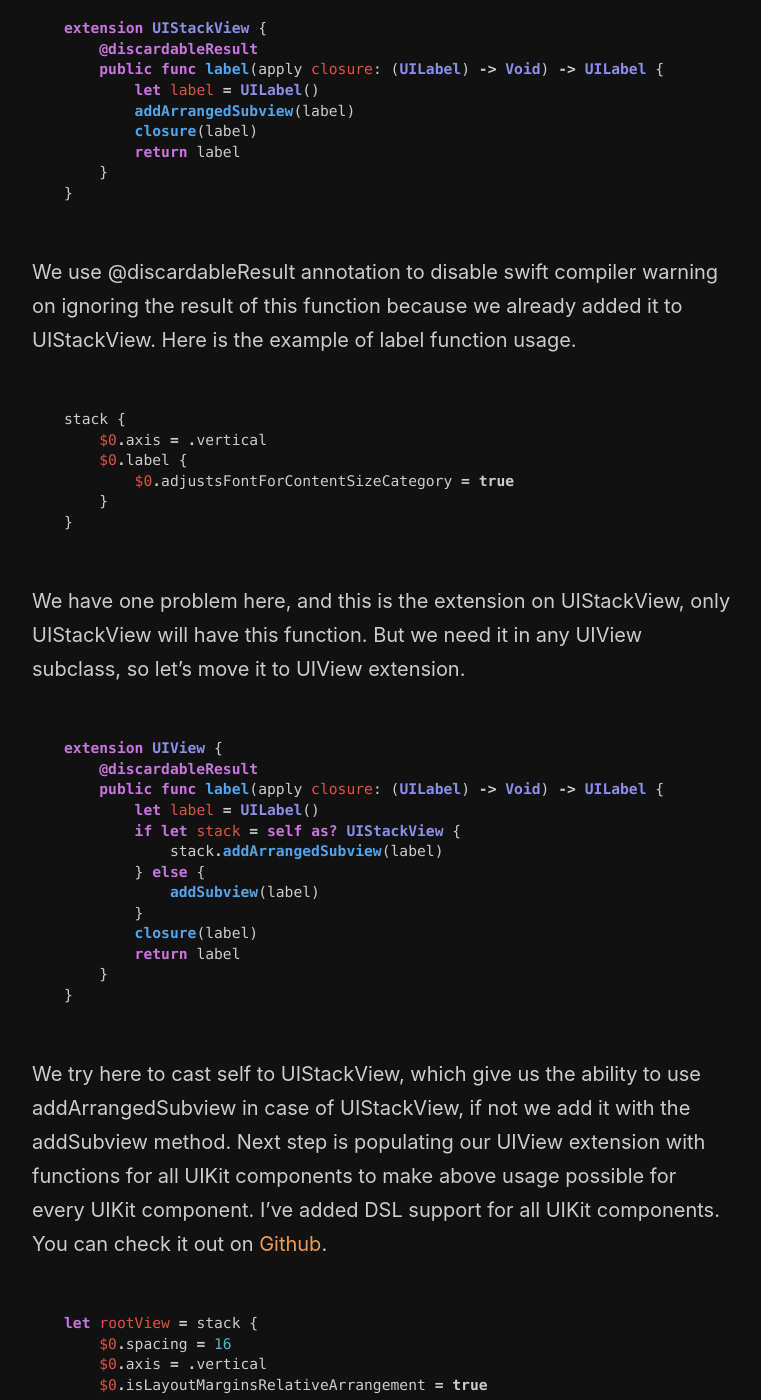
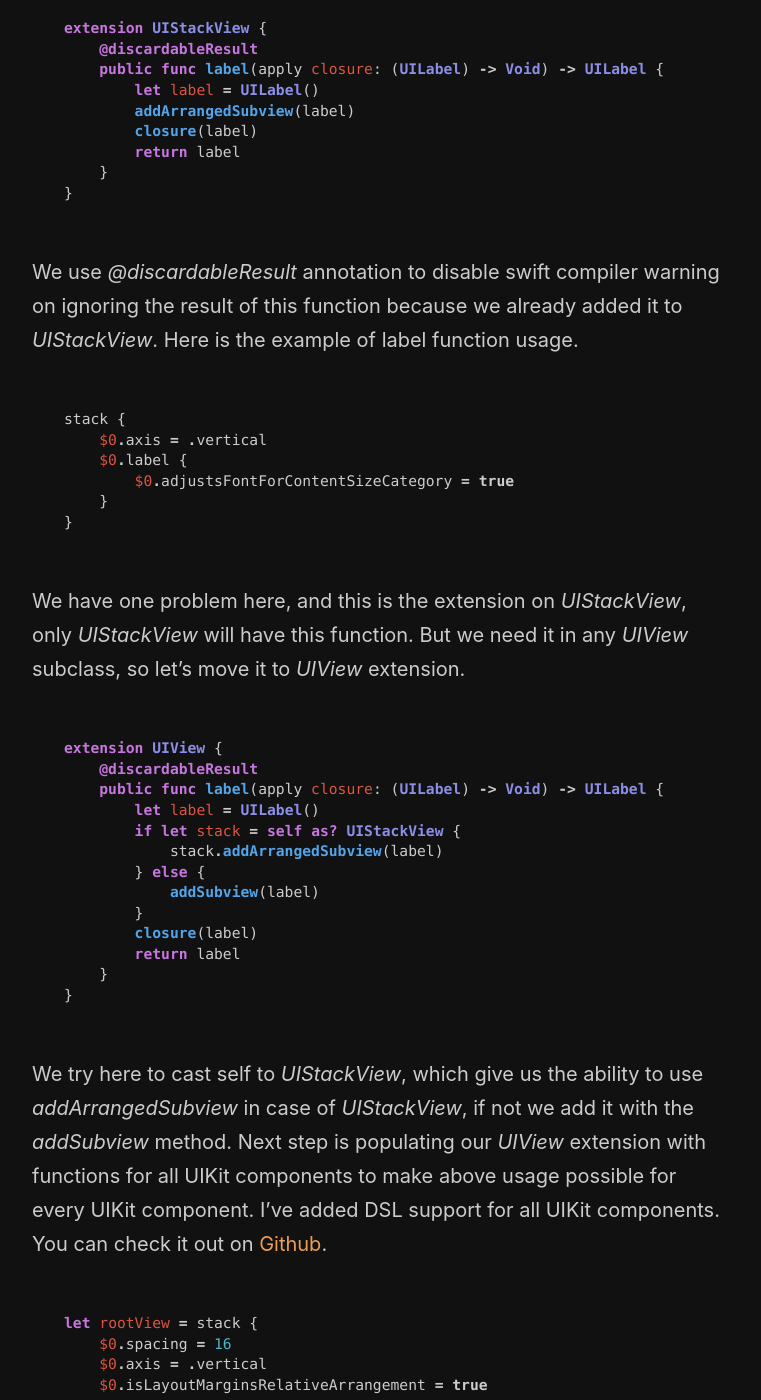
Before and after one commit to mecid/mecid.github.io, a Jekyll site: the page built from _posts/2019-01-30-creating-dsl-in-swift.md, in a window 1280 px wide and 1400 px high, scrolled down 2846 px. Shown: the whole window, without its empty margins (258-1019 px from the left). Built offline with Jekyll 4.4.1, drawn with Linux system fonts in a browser that asks for light colours; some of the changed text lies outside the part shown.

Commit message:
DSL post updated

````diff
--- a/_posts/2019-01-30-creating-dsl-in-swift.md
+++ b/_posts/2019-01-30-creating-dsl-in-swift.md
@@ -58,7 +58,7 @@ let rootView = stack {
 The code above is our target, and this is how we want our DSL to be. Generally, everything in this example is a function with a trailing closure parameter. For more details let's dive into implementation.
 
 #### Root elements
-We have to create a function stack which returns UIStackView and accepting closure which we apply to this new created UIStackView.
+We have to create a function stack which returns *UIStackView* and accepting closure which we apply to this new created *UIStackView*.
 
 ```swift
 public func stack(apply closure: (UIStackView) -> Void) -> UIStackView {
@@ -76,7 +76,7 @@ stack {
 }
 ```
 
-As the first parameter of the trailing closure, we get created UIStackView on which we can call customization functions like changing axis, alignment, etc. Next, we want to call $0.label to configure new UILabel and add to previous UIStackView. Let's create an extension for UIStackView which provides us with label function.
+As the first parameter of the trailing closure, we get created *UIStackView* on which we can call customization functions like changing axis, alignment, etc. Next, we want to call *$0.label* to configure new *UILabel* and add to previous *UIStackView*. Let's create an extension for *UIStackView* which provides us with label function.
 
 ```swift
 extension UIStackView {
@@ -90,7 +90,7 @@ extension UIStackView {
 }
 ```
 
-We use @discardableResult annotation to disable swift compiler warning on ignoring the result of this function because we already added it to UIStackView. Here is the example of label function usage.
+We use *@discardableResult* annotation to disable swift compiler warning on ignoring the result of this function because we already added it to *UIStackView*. Here is the example of label function usage.
 
 ```swift
 stack {
@@ -101,7 +101,7 @@ stack {
 }
 ```
 
-We have one problem here, and this is the extension on UIStackView, only UIStackView will have this function. But we need it in any UIView subclass, so let's move it to UIView extension.
+We have one problem here, and this is the extension on *UIStackView*, only *UIStackView* will have this function. But we need it in any *UIView* subclass, so let's move it to *UIView* extension.
 
 ```swift
 extension UIView {
@@ -119,7 +119,7 @@ extension UIView {
 }
 ```
 
-We try here to cast self to UIStackView, which give us the ability to use addArrangedSubview in case of UIStackView, if not we add it with the addSubview method. Next step is populating our UIView extension with functions for all UIKit components to make above usage possible for every UIKit component. I've added DSL support for all UIKit components. You can check it out on [Github](https://github.com/mecid/UIKitSwiftDSL).
+We try here to cast self to *UIStackView*, which give us the ability to use *addArrangedSubview* in case of *UIStackView*, if not we add it with the *addSubview* method. Next step is populating our *UIView* extension with functions for all UIKit components to make above usage possible for every UIKit component. I've added DSL support for all UIKit components. You can check it out on [Github](https://github.com/mecid/UIKitSwiftDSL).
 
 ```swift
 let rootView = stack {
@@ -164,6 +164,6 @@ let rootView = stack {
 Now we achieve declarative, tree-based and type-safe DSL for building UI for iOS. [It is available via CocoaPods and Carthage](https://github.com/mecid/UIKitSwiftDSL).
 
 #### Conclusion
-Today we learned how powerful is Swift, and how easy we can create DSL for any specific domain. I suggest you try to develop your DSL for DispatchQueue or any other area.
+Today we learned how powerful is Swift, and how easy we can create DSL for any specific domain. I suggest you try to develop your DSL for *DispatchQueue* or any other area.
 
 Feel free to follow me on [Twitter](https://twitter.com/mecid) and ask your questions related to this post. Thanks for reading and see you next week!
````
